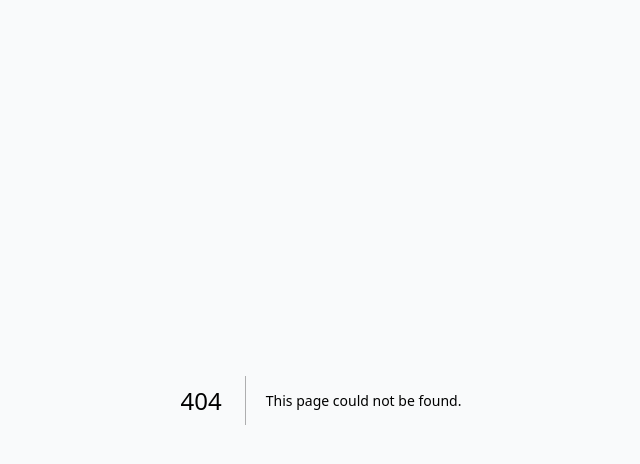
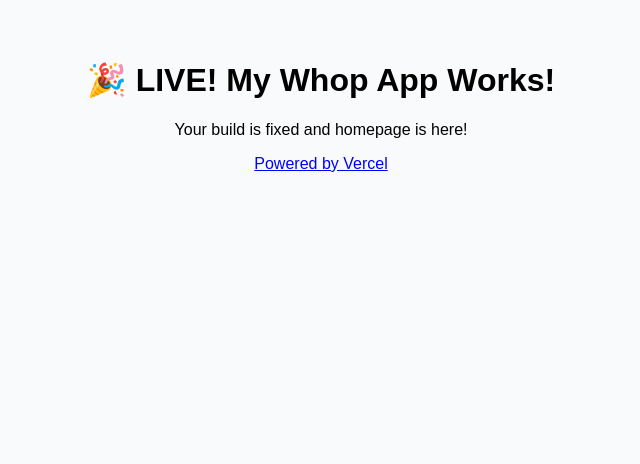
Before and after one commit to rehiiii/whop-service-template, a Next.js app: page / in a window 1280 px wide. Before the commit this address had no page. Shown: the top 464 px of the page, without its empty margins (319-959 px from the left). Built offline with nearby package versions, Linux system fonts and the light colour scheme.

Commit message:
Create page.tsx

```diff
--- /dev/null
+++ b/src/app/page.tsx
@@ -0,0 +1,9 @@
+export default function Home() {
+  return (
+    <div style={{ padding: '40px', textAlign: 'center' }}>
+      <h1 style={{ fontSize: '32px' }}>🎉 LIVE! My Whop App Works!</h1>
+      <p>Your build is fixed and homepage is here!</p>
+      <a href="https://vercel.com" style={{ color: 'blue' }}>Powered by Vercel</a>
+    </div>
+  );
+}
```
